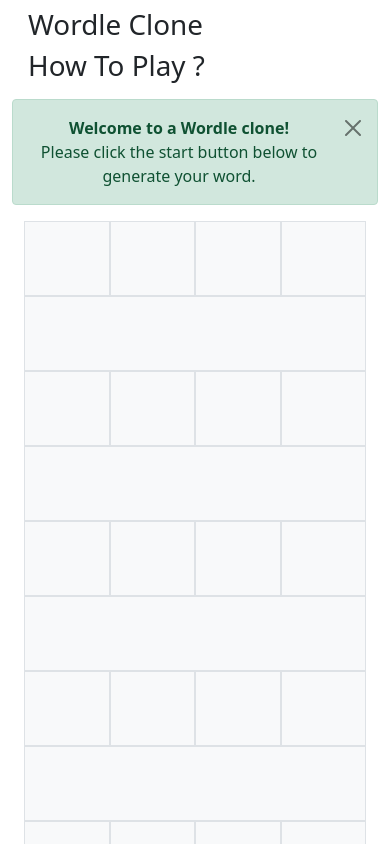
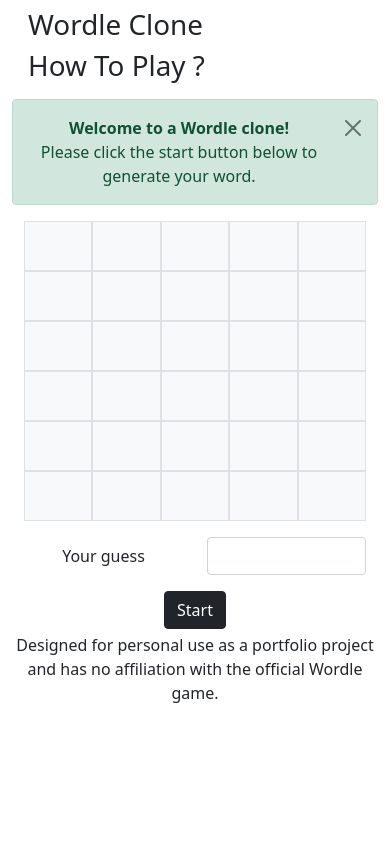
Before and after one commit to wallace-y/redesigned-octo-chainsaw, a React (Vite) app: page / in a window 390 px wide. Shown: the top 844 px of the page. Built offline with nearby package versions, Linux system fonts and the light colour scheme.

Commit message:
updating mobile styling to be 5x6 grid

```diff
--- a/src/App.css
+++ b/src/App.css
@@ -1,9 +1,9 @@
 .wordle-letter {
     margin: 0;
     padding: 0;
-    width: 75px ;
-    height: 75px;
-    font-size: 2rem;
+    width: 50px ;
+    height: 50px;
+    font-size: 1rem;
     text-transform: uppercase;
     aspect-ratio: 1/1;
   }
```
